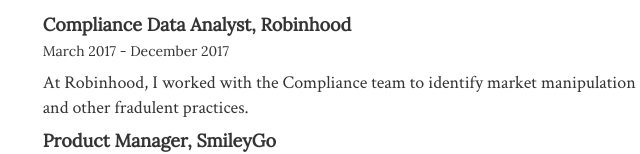
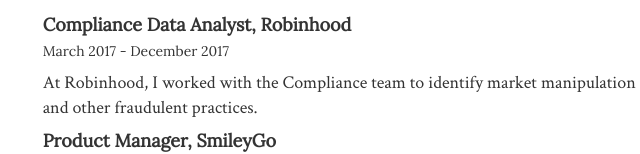
Before and after one commit to nsivapalan/nsivapalan.github.io, a plain HTML site: page index.html in a window 1280 px wide. Shown: the part 657-811 px from the top of the page, 399-1039 px from the left. Drawn offline with nearby package versions, Linux system fonts and the light colour scheme.

Commit message:
Update index.html

```diff
--- a/index.html
+++ b/index.html
@@ -118,7 +118,7 @@
 					<div class="col-md-9">
 						<h4><strong>Compliance Data Analyst, Robinhood</strong></h4>
 						<h5>March 2017 - December 2017</h5>
-						<p>At Robinhood, I worked with the Compliance team to identify market manipulation and other fradulent practices.</p>
+						<p>At Robinhood, I worked with the Compliance team to identify market manipulation and other fraudulent practices.</p>
 						<h4><strong>Product Manager, SmileyGo</strong></h4>
 						<h5>January 2016 - May 2016</h5>
 						<p>At SmileyGo, I worked with a team of web developers, data scientists, and designers to build a platform that helps corporations connect with nonprofits.</p>
```
